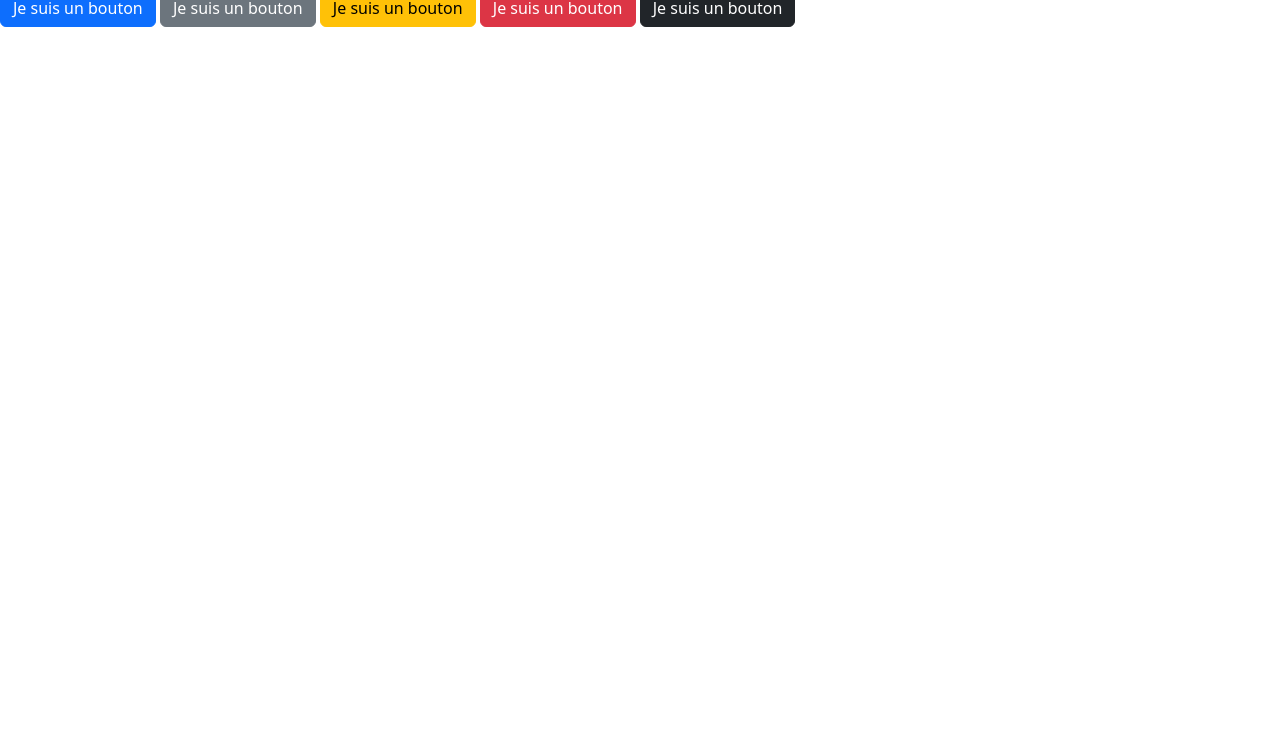
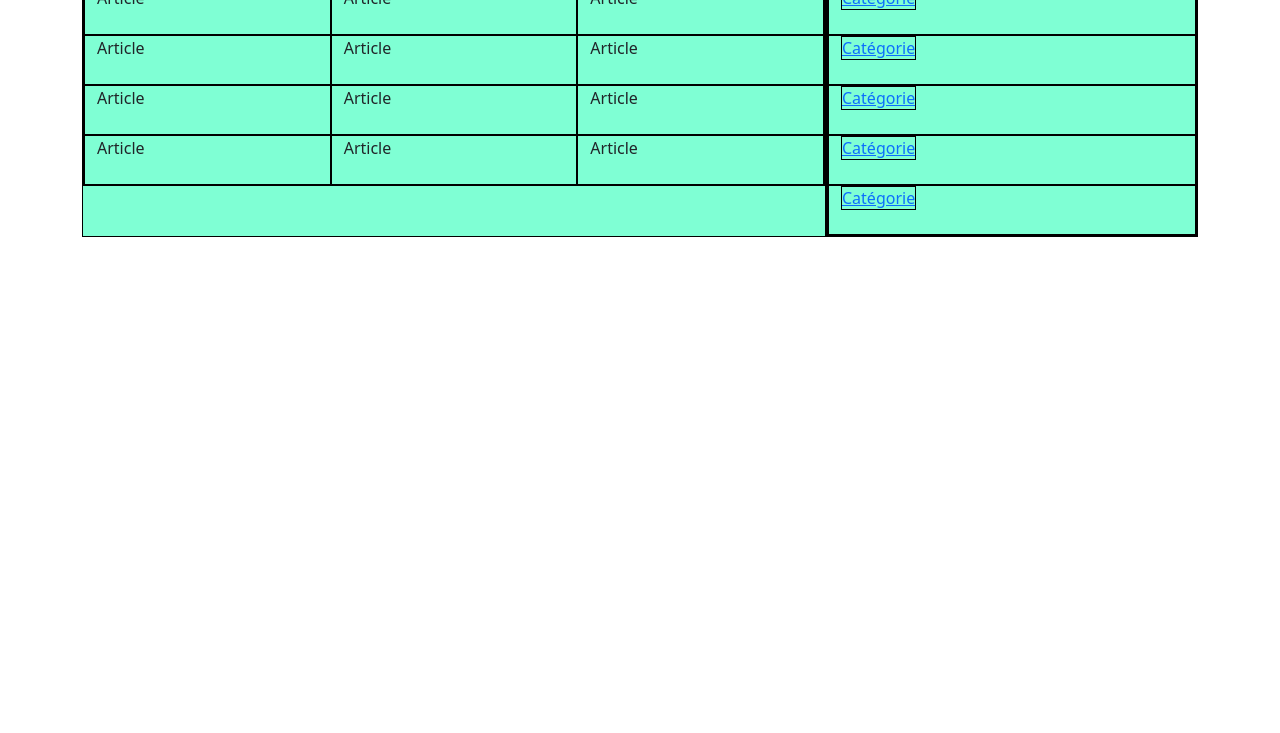
Before and after one commit to OphelieThomas33/bootstrap-lives-2023, a website: page index.html in a window 1280 px wide. Shown: the part 67-800 px from the top of the page. Drawn offline with nearby package versions, Linux system fonts and the light colour scheme.

Commit message:
grid lesson

```diff
--- /dev/null
+++ b/assets/css/style.css
@@ -0,0 +1,10 @@
+*  {
+    min-height: 50px;
+    margin: 0px;
+    padding: 0px;
+}
+
+.row * {
+    background-color: aquamarine;
+    border: 1px solid black;
+}
--- a/index.html
+++ b/index.html
@@ -5,15 +5,45 @@
     <meta http-equiv="X-UA-Compatible" content="IE=edge">
     <meta name="viewport" content="width=device-width, initial-scale=1.0">
     <link rel="stylesheet" href="./node_modules/bootstrap/dist/css/bootstrap.min.css">
+    <link rel="stylesheet" href="/assets/css/style.css">
     <title>Bootstrap</title>
 </head>
 <body>
-    <h1 class="tes=">Coucou</h1>
-    <button class="btn btn-primary">Je suis un bouton</button>
-    <button class="btn btn-secondary">Je suis un bouton</button>
-    <button class="btn btn-warning">Je suis un bouton</button>
-    <button class="btn btn-danger">Je suis un bouton</button>
-    <button class="btn btn-dark">Je suis un bouton</button>
+    <nav class="container bg-dark text-light">
+        Menu
+    </nav>
+    <main class="container">
+        <div class="container bg-primary">
+            <div class="row ">
+                <section class="col-8">
+                    <div class="row row-cols-3">
+                        <article class="col">Article</article>
+                        <article class="col">Article</article>
+                        <article class="col">Article</article>
+                        <article class="col">Article</article>
+                        <article class="col">Article</article>
+                        <article class="col">Article</article>
+                        <article class="col">Article</article>
+                        <article class="col">Article</article>
+                        <article class="col">Article</article>
+                        <article class="col">Article</article>
+                        <article class="col">Article</article>
+                        <article class="col">Article</article>
+                    </div>
+                </section>
+                <aside class="col-4">
+                    <div class="row row-cols-1">
+                        <div class="col"><a href="#">Catégorie</a></div>
+                        <div class="col"><a href="#">Catégorie</a></div>
+                        <div class="col"><a href="#">Catégorie</a></div>
+                        <div class="col"><a href="#">Catégorie</a></div>
+                        <div class="col"><a href="#">Catégorie</a></div>
+                    </div>
+                </aside>
+            </div>
+        </div>
+    </main>
     <script src="./node_modules/bootstrap/dist/js/bootstrap.bundle.min.js"></script>
+    <script src="/assets/js/script.js"></script>
 </body>
 </html>
```
Also changed, not shown: assets/js/script.js (added).
